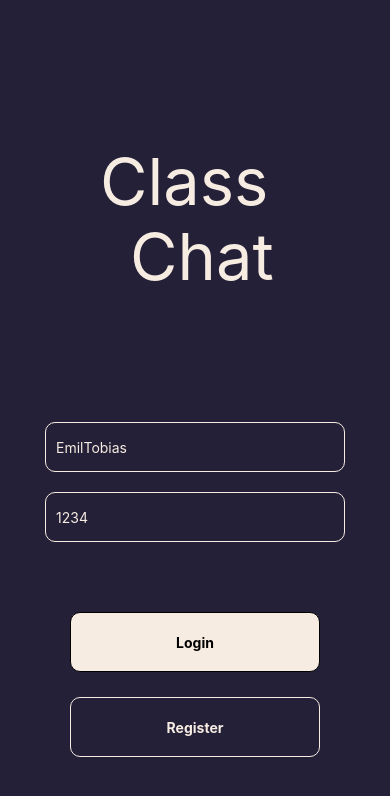
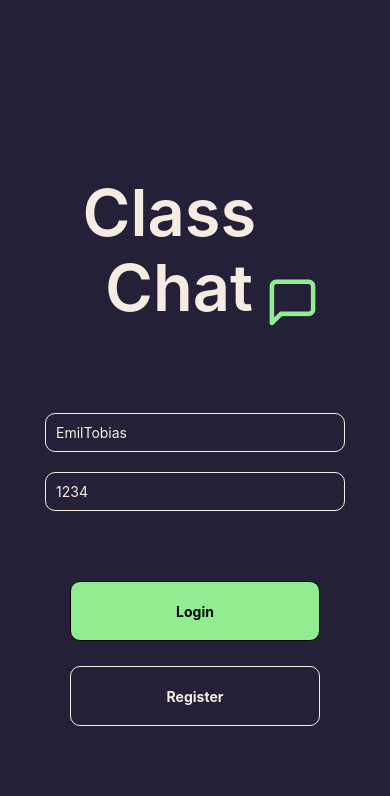
Before and after one commit to starleafer/ClassChat, a React Native app in the folder class-chat/: screen /Chat in a window 390 px wide. Shown: the top 796 px of the page. Built offline with nearby package versions, Linux system fonts and the light colour scheme.

Commit message:
Styles added to Login and Chat

```diff
--- a/class-chat/components/contexts/AuthContext.js
+++ b/class-chat/components/contexts/AuthContext.js
@@ -2,6 +2,7 @@ import { View, Text } from 'react-native'
 import React, { createContext, useEffect, useState } from 'react'
 import AsyncStorage from '@react-native-async-storage/async-storage';
 import { API_ROOT_URL } from '../constants/General';
+import { StatusBar } from 'expo-status-bar';
 
 export const AuthContext = createContext()
 
@@ -149,6 +150,7 @@ const AuthProvider = ({children}) => {
             image,
             setImage
         }}>
+          <StatusBar style="light" />
           {children}
         </AuthContext.Provider>
       )
--- a/class-chat/components/navigators/DrawerNavigator.js
+++ b/class-chat/components/navigators/DrawerNavigator.js
@@ -11,10 +11,28 @@ const Drawer = createDrawerNavigator();
 
 const DrawerNavigator = () => {
   return (
-    <Drawer.Navigator>
+    <Drawer.Navigator screenOptions={{
+        drawerLabelStyle: {
+          color: '#F7ECE1',
+        },
+        drawerActiveTintColor: 'lightgreen',
+        drawerStyle: {
+          backgroundColor: '#2b2642',
+          width: 250,
+        },
+      }}
+    >
         <Drawer.Screen
             name="Chat"
             component={Chat}
+            options={{
+              headerTintColor: '#F7ECE1',
+              headerStyle: {
+                backgroundColor: '#242038',
+                elevation: 0,
+              },
+            }}
+
         />
         <Drawer.Screen
             name="Profile"
--- a/class-chat/components/screens/Chat.js
+++ b/class-chat/components/screens/Chat.js
@@ -1,18 +1,7 @@
-import {
-  Button,
-  Image,
-  ImageBackground,
-  StyleSheet,
-  Text,
-  View,
-} from "react-native";
+import { Button, Image, ImageBackground, StyleSheet, Text, View, } from "react-native";
 import React, { useContext, useState, useEffect } from "react";
 import { AuthContext } from "../contexts/AuthContext";
-import {
-  FlatList,
-  TextInput,
-  TouchableOpacity,
-} from "react-native-gesture-handler";
+import { FlatList, TextInput, TouchableOpacity } from "react-native-gesture-handler";
 import Ionicons from "@expo/vector-icons/Ionicons";
 import { API_ROOT_URL } from "../constants/General";
 
@@ -81,7 +70,6 @@ const Chat = () => {
   };
 
   useEffect(() => {
-    // isLoggedIn();
     fetchAllMessages();
   }, []);
 
@@ -98,61 +86,77 @@ const Chat = () => {
                 item.user.username === username ? (
                   item.user.image !== null ? (
                     <TouchableOpacity
+                    style={styles.userTextContainer}
                       onLongPress={() => {
                         deleteMessage(item._id);
                       }}
                       delayLongPress={2000}
                     >
+                      <Text style={{color: 'grey', margin: 5,}}>{item.user.username}</Text>
+                      <View style={styles.textAndImage}>
+                        <Text style={styles.userMessage}>
+                          {item.content}
+                          {/* {item.user.username} */}
+                        </Text>
                         <Image
                             source={{uri: image}}
-                          style={{width: 100, height: 100}}
+                            style={styles.userImage}
                         />
-                      <Text style={styles.userMessage}>
-                        {item.content}
-                        {item.user.username}
-                      </Text>
+                      </View>
                     </TouchableOpacity>
                   ) : (
                     <TouchableOpacity
+                    style={styles.userTextContainer}
                       onLongPress={() => {
                         deleteMessage(item._id);
                       }}
                       delayLongPress={2000}
                     >
-                      <Image
+                      {/* <Image
                         source={{uri: image}}
-                        style={{width: 100, height: 100}}
-                      />
+                        style={styles.userImage}
+                      /> */}
+                      <Text style={{color: 'grey', margin: 5,}}>{item.user.username}</Text>
                       <Text style={styles.userMessage}>
                         {item.content}
-                        {item.user.username}
+                        {/* {item.user.username} */}
                       </Text>
                     </TouchableOpacity>
                   )
                 ) : item.user.image !== undefined ? (
                   <View>
+                    <Text style={{color: 'grey', margin: 5}}>{item.user.username}</Text>
+                    <View style={styles.othersTextAndImage}>
                       <Image
-                    style={{ flex: 1, width: 10, height: 10, backgroundColor: 'blue' }}
+                      style={{
+                        width: 35,
+                        height: 35,
+                        borderRadius: 50,
+                        borderWidth: 1,
+                        marginTop: 3,
+                        borderColor: 'pink' }}
                       // source={{ uri: item.user.image }}
                       />
                       <Text style={styles.message}>
-                      {item.user.username}
-                      {item.date}
                         {item.content}
+                        {/* {item.user.username} */}
+                        {/* {item.date} */}
                       </Text>
+                    </View>
                   </View>
                 ) : (
                   <View>
+                    <Text style={{color: 'grey', marginLeft: 5,}}>{item.user.username}</Text>
                     <Text style={styles.message}>
-                      {item.user.username}
-                      {item.date}
                       {item.content}
+                      {/* {item.user.username} */}
+                      {/* {item.date} */}
                     </Text>
                   </View>
                 )
               ) : (
                 <Text style={styles.message}>
-                  {item.date}
+                  {/* {item.date} */}
                   {item.content}
                 </Text>
               )
@@ -169,10 +173,9 @@ const Chat = () => {
           onChangeText={(msg) => setTextMsg(msg)}
         ></TextInput>
         <TouchableOpacity style={styles.icon} onPress={() => createMessage()}>
-          <Ionicons name="send" size={30} color="#F7ECE1" />
+          <Ionicons name="send" size={30} color="lightgreen" />
         </TouchableOpacity>
       </View>
-      {/* <Button title="Skicka" onPress={() => createMessage()} /> */}
     </View>
   );
 };
@@ -183,35 +186,48 @@ const styles = StyleSheet.create({
   container: {
     flex: 1,
     justifyContent: "center",
-    // alignItems: "center",
     backgroundColor: "#242038",
+    paddingHorizontal: 5,
   },
   textContainer: {
     marginVertical: 10,
-    // borderWidth: 1,
-    // paddingHorizontal: 5,
-    // width: '70%'
   },
   message: {
     flexDirection: "column",
     color: "#fff",
-    width: 250,
+    maxWidth: 250,
     padding: 10,
     marginHorizontal: 3,
     borderRadius: 15,
-    backgroundColor: "gray",
+    backgroundColor: "#4c4c4d",
+  },
+  othersTextAndImage: {
+    flexDirection: 'row'
+  },
+  userTextContainer: {
+    justifyContent: 'flex-end',
+    alignItems: 'flex-end'
   },
   userMessage: {
     color: "#fff",
-    backgroundColor: "tomato",
+    backgroundColor: "#298758",
     textAlign: "right",
     borderRadius: 15,
     paddingHorizontal: 5,
     marginHorizontal: 3,
-    marginLeft: "38%",
     padding: 10,
-    width: 250,
-    // justifyContent: "flex-end",
+    maxWidth: 250,
+  },
+  userImage: {
+    borderRadius: 50,
+    marginTop: 3,
+    width: 35,
+    height: 35,
+   borderWidth: 1,
+   borderColor: '#298758',
+  },
+  textAndImage: {
+    flexDirection: 'row'
   },
   inputsContainer: {
     flexDirection: "row",
--- a/class-chat/components/screens/auth/Login.js
+++ b/class-chat/components/screens/auth/Login.js
@@ -1,45 +1,28 @@
 import React, { useCallback, useContext, useEffect, useState } from 'react'
-import { View, Text, StyleSheet, TextInput, Button, TouchableOpacity } from 'react-native'
+import { View, Text, StyleSheet, TextInput, Button, TouchableOpacity, ScrollView } from 'react-native'
 import { AuthContext } from '../../contexts/AuthContext'
-import { useFonts } from 'expo-font';
-import * as SplashScreen from 'expo-splash-screen';
-
-// SplashScreen.preventAutoHideAsync();
+import { Feather } from '@expo/vector-icons';
 
 
 
 export default function Login({ navigation }) {
 
-  const {handleLogin, username, password, setUsername, setPassword, apiMessage, setApiMessage} = useContext(AuthContext);
-  // const [username, setUsername] = useState('testing53');
-  // const [password, setPassword] = useState('123');
+  const {handleLogin, username, password, setUsername, setPassword, apiMessage} = useContext(AuthContext);
 
-  // const [fontsLoaded] = useFonts({
-  //   'Pacifico': require('../../../assets/fonts/Pacifico-Regular.ttf'),
-  // });
-
-  // const onLayoutRootView = useCallback(async () => {
-  //   if (fontsLoaded) {
-  //     await SplashScreen.hideAsync();
-  //   }
-  // }, [fontsLoaded]);
-
-  // if (!fontsLoaded) {
-  //   return null;
-  // }
-
-  // console.log('fontsLoaded:', fontsLoaded);
-  console.log(apiMessage)
-
-  // useEffect(() => {
-  //     setApiMessage(null)
-  // },[])
 
   return (
+    <ScrollView
+     contentContainerStyle={styles.container}
+     keyboardShouldPersistTaps="never"
+    >
       <View style={styles.container}>
         <View style={styles.headerContainer}>
-        <Text style={[styles.header, {right: 10}]}>Class</Text>
-        <Text style={[styles.header, {top: -35, left: 20, }]}>Chat</Text>
+          <Text style={[
+            styles.header, {fontWeight: '600', right: 10}]}>Class</Text>
+            <View style={styles.chatAndIcon}>
+              <Text style={[styles.header, {fontWeight: '600', top: -35, left: 20, }]}>Chat</Text>
+              <Feather name="message-square" size={55} style={{bottom: 10}} color="lightgreen" />
+            </View>
         </View>
         <TextInput
           style={styles.inputs}
@@ -70,11 +53,9 @@ export default function Login({ navigation }) {
             onPress={() => navigation.navigate('RegisterUser')}>
             <Text style={{color: '#F7ECE1', fontWeight: '700'}}>Register</Text>
           </TouchableOpacity>
-
-        {/* <Button style={styles.buttons} title="Login" onPress={() => handleLogin(username, password)} />
-        <Button style={styles.buttons} title="Register user" onPress={() => navigation.navigate('RegisterUser')} /> */}
         </View>
       </View>
+    </ScrollView>
   )
 }
 
@@ -87,20 +68,20 @@ const styles = StyleSheet.create({
     alignItems: 'center',
     },
     headerContainer: {
-      width: 180,
-      // borderWidth: 1,
-      marginBottom: 40,
+      width: 190,
       justifyContent: 'center',
       alignItems: 'center',
-
+      marginRight: 25,
     },
     header: {
       height: 110,
-      // borderWidth: 1,
-      width: 170,
+      width: 180,
       color: '#F7ECE1',
       fontSize: 65,
-      // fontFamily: 'Pacifico',
+    },
+    chatAndIcon: {
+      flexDirection: 'row',
+      left: 20,
     },
     inputs: {
       height: 50,
@@ -131,7 +112,7 @@ const styles = StyleSheet.create({
       alignItems: 'center',
     },
     login: {
-      backgroundColor: '#F7ECE1',
+      backgroundColor: 'lightgreen',
 
     },
     register: {
```
Lines whose indentation alone changed are shown as unchanged.
